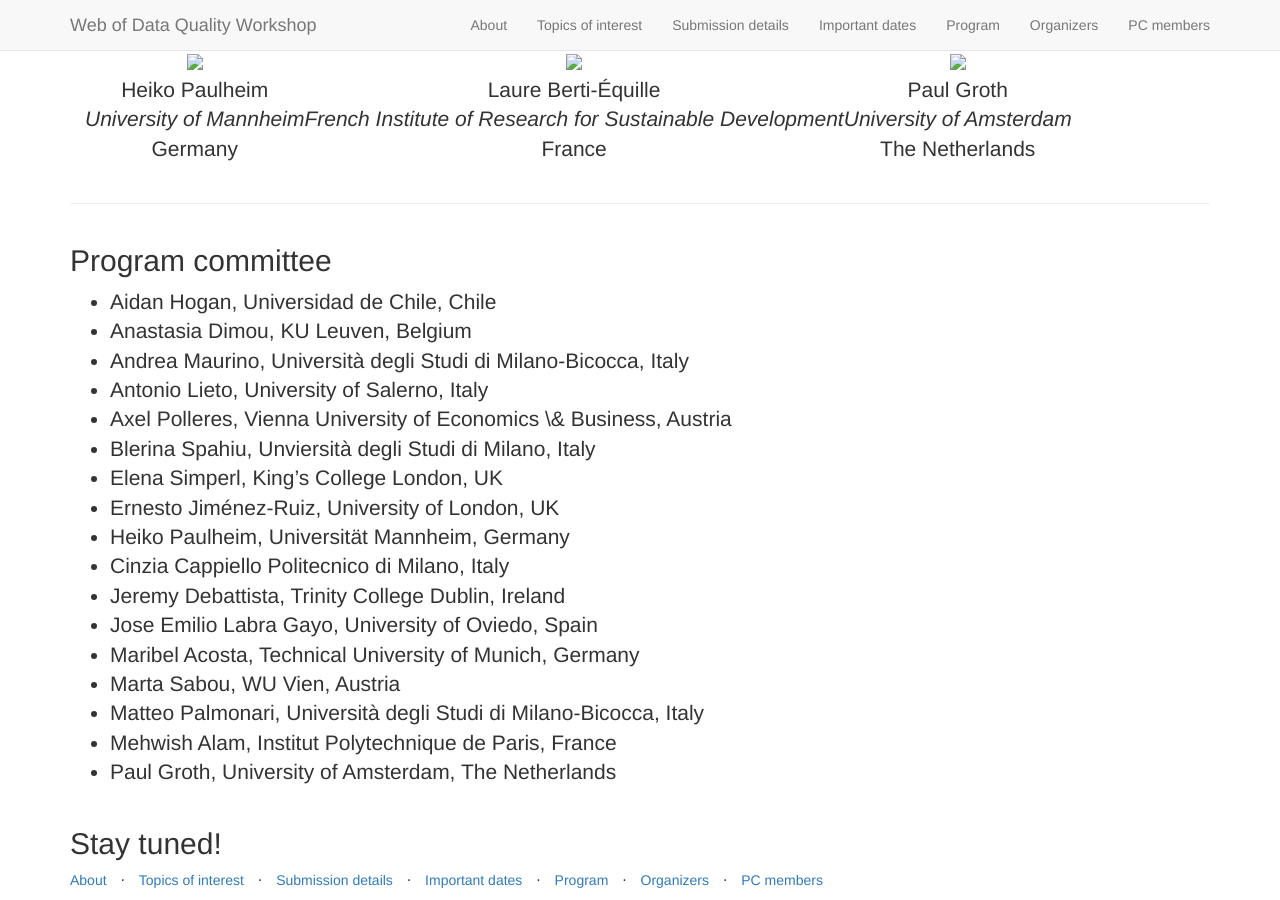
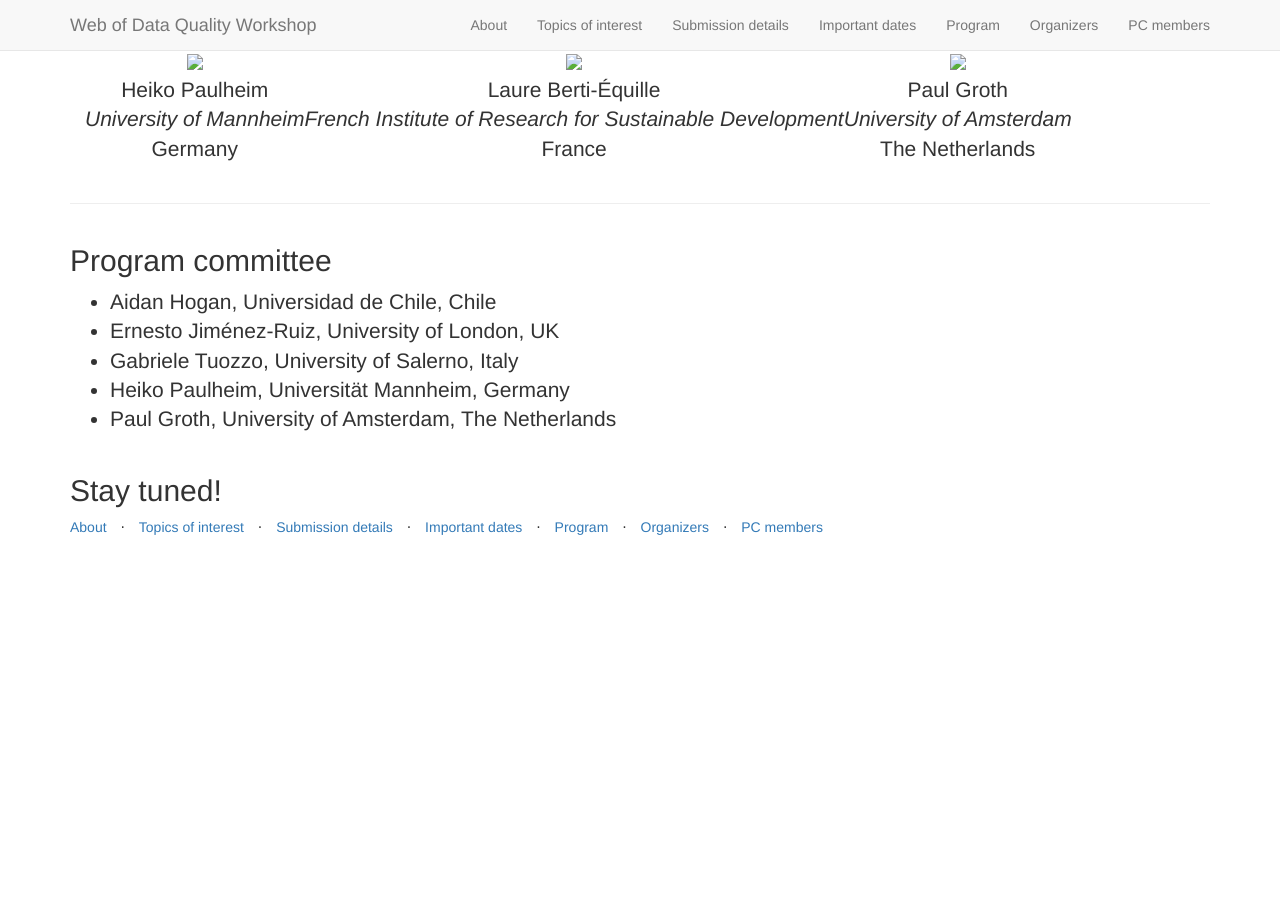
Before and after one commit to dataqualityws/dataqualityws.github.io, a Jekyll site: the page built from _posts/2023-12-07-committee.markdown, in a window 1280 px wide and 900 px high, scrolled down 2710 px. Built offline with Jekyll 4.4.1, drawn with Linux system fonts in a browser that asks for light colours; nearby versions of some CDN libraries; library files that are not in the unit come from our copies; after the commit the page ends 3257 px from its top, so only the background shows below that.

Commit message:
updated pc

```diff
--- a/_posts/2023-12-07-committee.markdown
+++ b/_posts/2023-12-07-committee.markdown
@@ -6,19 +6,7 @@ title: Program committee
 tag: pc
 ---
 - Aidan Hogan, Universidad de Chile, Chile
-- Anastasia Dimou, KU Leuven, Belgium
-- Andrea Maurino, Università degli Studi di Milano-Bicocca, Italy
-- Antonio Lieto, University of Salerno, Italy
-- Axel Polleres, Vienna University of Economics \& Business, Austria
-- Blerina Spahiu, Unviersità degli Studi di Milano, Italy
-- Elena Simperl, King’s College London, UK
 - Ernesto Jiménez-Ruiz, University of London, UK
+- Gabriele Tuozzo, University of Salerno, Italy
 - Heiko Paulheim, Universität Mannheim, Germany
-- Cinzia Cappiello Politecnico di Milano, Italy
-- Jeremy Debattista, Trinity College Dublin, Ireland
-- Jose Emilio Labra Gayo, University of Oviedo, Spain
-- Maribel Acosta, Technical University of Munich, Germany
-- Marta Sabou, WU Vien, Austria
-- Matteo Palmonari, Università degli Studi di Milano-Bicocca, Italy
-- Mehwish Alam, Institut Polytechnique de Paris, France
 - Paul Groth, University of Amsterdam, The Netherlands
```
